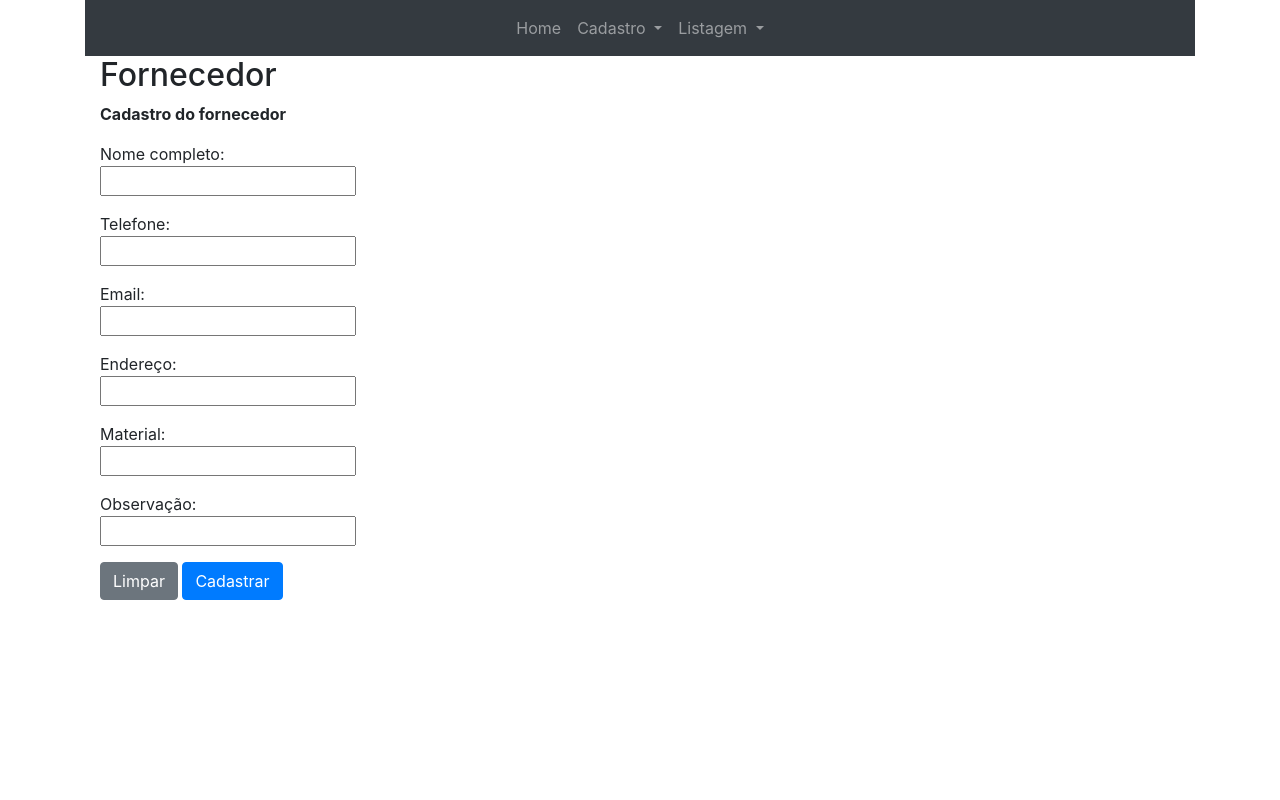
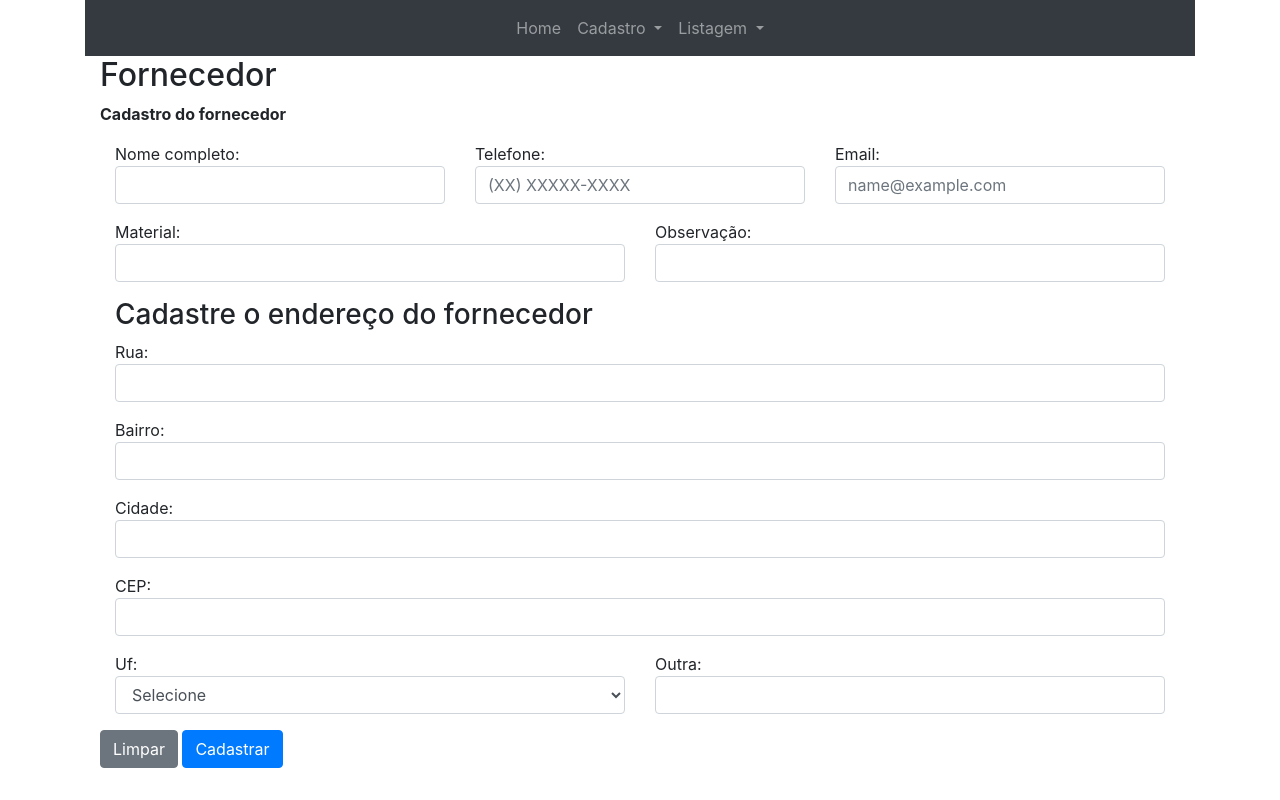
Before and after one commit to maiarafilip/tcc_lcf, a PHP site: page /cadastroFornecedor.php in a window 1280 px wide. Run offline with PHP 8.4, Linux system fonts and the light colour scheme.

Commit message:
fornecedor

```diff
--- a/cadastroFornecedor.php
+++ b/cadastroFornecedor.php
@@ -4,6 +4,8 @@
 <head>
     <meta charset="UTF-8">
     <?php include ('menu.php'); ?>
+
+
 
     <form action="recebeFornecedor.php" method="POST">
     <div class="container">
@@ -15,12 +17,86 @@
     <form action="dados_fornecedor.html" method="POST">
         <p>
             <strong>Cadastro do fornecedor</strong>
-            <p>Nome completo: </label><br> <input type="text" name="nome"></p>
-            <p>Telefone:</label><br> <input type="text" name="fone"></p>
-            <p>Email: </label><br><input type="text" name="email"></p>
-            <p>Endereço: </label><br><input type="text" name="endereço"></p>
-            <p>Material: </label><br><input type="text" name="material"></p>
-            <p>Observação: </label><br><input type="text" name="comentarios"></p>
+            <div class="container">
+            <div class="row">
+                <div class="col-sm-4">
+                    <div class="form-group">
+                        Nome completo:
+                        <input class="form-control" type="text" name="nome">
+                    </div>
+                </div>
+                <div class="col-sm-4">
+                    <div class="form-group">
+
+                        Telefone:
+                        <input class="form-control" type="text" name="fone" placeholder="(XX) XXXXX-XXXX">
+                    </div>
+                </div>
+                <div class="col-sm-4">
+                    <div class="form-group">
+
+                        Email:
+                        <input class="form-control" type="text" name="email" placeholder="name@example.com">
+                    </div>
+                </div>
+            </div>
+        </div>
+
+        <div class="container">
+            <div class="row">
+                <div class="col-sm-6">
+                    <div class="form-group">
+                        Material:
+                        <input class="form-control" type="text" name="material">
+                    </div>
+                </div>
+                <div class="col-sm-6">
+                    <div class="form-group">
+                        Observação:
+                        <input class="form-control" type="text" name="comentarios">
+                    </div>
+                </div>
+            </div>
+            <h3>Cadastre o endereço do fornecedor</h3>
+        <form action="dados_endereco.html" method="POST">
+                <div class="form-group">
+               Rua:
+                <input class="form-control" type="text" name="rua">
+            </div>
+            <form action="dados_endereco.html" method="POST">
+                <div class="form-group">
+               Bairro:
+                <input class="form-control" type="text" name="bairro">
+            </div>
+            <div class="form-group">
+              Cidade:
+                <input class="form-control" type="text" name="cidade">
+            </div>
+            <div class="form-group">
+              CEP:
+                <input class="form-control" type="text" name="cep">
+            </div>
+            <div class="row">
+                <div class="col-sm-6">
+                    <div class="form-group">
+                       Uf:
+                        <select input class="form-control" type="text" name="uf">
+                <option value="0">Selecione</option>
+                <option value="SC">SC</option>
+                <option value="RS">RS</option>
+                <option value="PR">PR</option>
+                <option value="outra">Outra</option>
+            </select>
+                    </div>
+                </div>
+
+                <div class="col-sm-6">
+                    <div class="form-group">
+
+                        Outra:
+                        <input class="form-control" type="text" name="outra">
+                    </div>
+                </div>
             <div class="form-group">
         <input class="btn btn-secondary" type="reset" value="Limpar">
         <input class="btn btn-primary" type="submit" value="Cadastrar">
```
